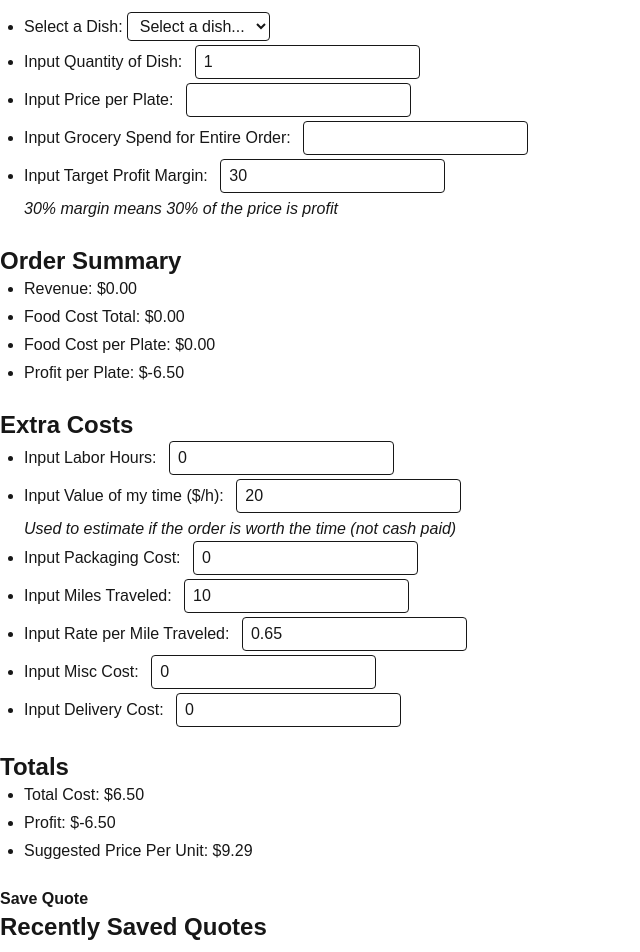
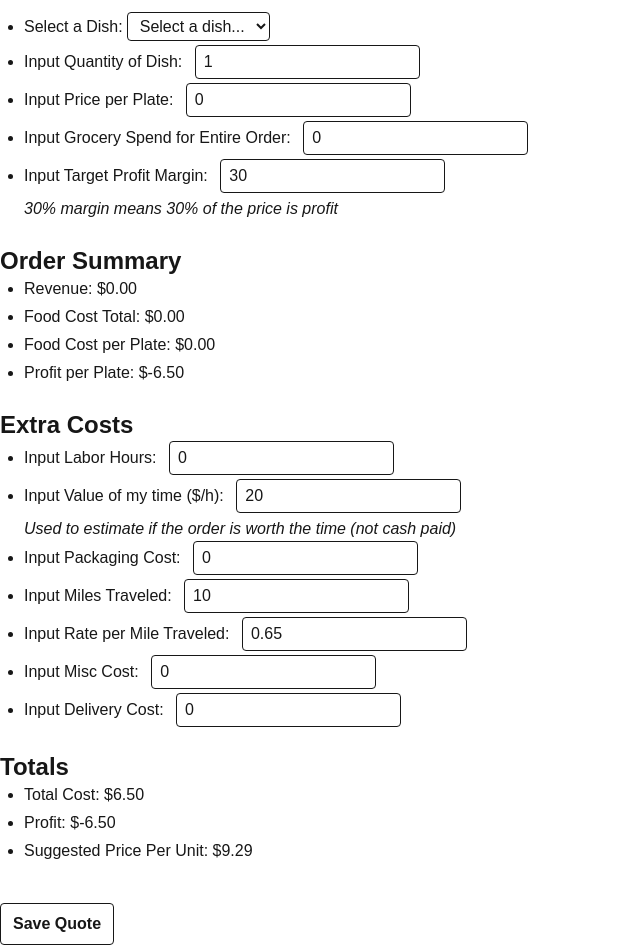
Before and after one commit to dokuritsu/catering-costs, a Next.js app: page /quote in a window 1280 px wide. Shown: the part 80-1032 px from the top of the page, without its empty margins (0-640 px from the left). Built offline with nearby package versions, Linux system fonts and the light colour scheme.

Commit message:
Added var that affected total cost in Quote type; Able to load a saved quote

```diff
--- a/app/quote/page.tsx
+++ b/app/quote/page.tsx
@@ -17,8 +17,8 @@ export default function Quote(){
     const [deliveryCost, setDeliveryCost] = useState("0");
     const [miscCost, setMiscCost] = useState("0");
     const [marginPct, setMarginPct] = useState("30");
-    const [pricePerUnit, setPricePerUnit] = useState("");
-    const [grocerySpend, setGrocerySpend] = useState("");
+    const [pricePerUnit, setPricePerUnit] = useState("0");
+    const [grocerySpend, setGrocerySpend] = useState("0");
     const [miles, setMiles] = useState("10");
     const [ratePerMile, setRatePerMile] = useState("0.65");
     const [savedQuotes, setSavedQuotes] = useState<Quote[]>([]);
@@ -44,7 +44,7 @@ export default function Quote(){
     const revenue = Number(pricePerUnit) * qtyNum
     const profit = revenue - totalCost
 
-    // Load dishes from localStorage key "catering_dishes_v2"
+    // Load dishes from localStorage key
     useEffect(() => {
         const raw = localStorage.getItem(STORAGE_KEY);
         if(raw){
@@ -74,12 +74,16 @@ export default function Quote(){
                 savedAt: new Date().toISOString(),
                 dishName: selectedDishName,
                 quantity: qtyNum,
+                laborHours: Number(laborHours),
+                laborRate: Number(laborRate),
+                packagingCost: Number(packagingCost),
+                deliveryCost: Number(deliveryCost),
+                miscCost: Number(miscCost),
+                marginPct: Number(marginPct),
                 pricePerUnit: Number(pricePerUnit),
                 grocerySpend: Number(grocerySpend),
-                laborHours: Number(laborHours),
                 miles: Number(miles),
                 ratePerMile: Number(ratePerMile),
-                marginPct: Number(marginPct),
                 totalCost: Number(totalCost),
                 revenue: Number(revenue),
                 profit: Number(profit)
@@ -101,6 +105,19 @@ export default function Quote(){
         })
     }
 
+    function handleLoadQuote(quote: Quote){
+        setSelectedDishName(quote.dishName);
+        setQuantity(String(quote.quantity));
+        setLaborHours(String(quote.laborHours));
+        setLaborRate(String(quote.laborRate));
+        setPackagingCost(String(quote.packagingCost));
+        setDeliveryCost(String(quote.deliveryCost));
+        setMiscCost(String(quote.miscCost)),
+        setPricePerUnit(String(quote.pricePerUnit));
+        setGrocerySpend(String(quote.grocerySpend));
+        setMiles(String(quote.miles));
+    }
+
     return (
     <>
         <h1 className="text-3xl font-bold">Quotes</h1>
@@ -115,7 +132,7 @@ export default function Quote(){
                         </select>
                     </label>
                 </li>
-                <li >Input Quantity of Dish: <input className="border rounded px-2 py-1 ml-2" type="number" value={quantity} onChange={e => setQuantity(e.target.value)}/></li>
+                <li>Input Quantity of Dish: <input className="border rounded px-2 py-1 ml-2" type="number" value={quantity} onChange={e => setQuantity(e.target.value)}/></li>
                 <li>Input Price per Plate: <input className="border rounded px-2 py-1 ml-2" type="number" value={pricePerUnit} onChange={e => setPricePerUnit(e.target.value)}/></li>
                 <li>Input Grocery Spend for Entire Order: <input className="border rounded px-2 py-1 ml-2" type="number" value={grocerySpend} onChange={e => setGrocerySpend(e.target.value)}/></li>
                 <li>Input Target Profit Margin: <input className="border rounded px-2 py-1 ml-2" type="number" value={marginPct} onChange={e => setMarginPct(e.target.value)}/></li>
@@ -153,14 +170,15 @@ export default function Quote(){
             </ul>
         </div>
         <div className="mt-6">
-            <button onClick={handleSaveQuote}><b>Save Quote</b></button>
-            <h1 className="text-2xl font-bold">Recently Saved Quotes</h1>
+            <button className="mt-4 border rounded px-3 py-2 font-semibold" onClick={handleSaveQuote}><b>Save Quote</b></button>
+            <h1 className="mt-3 text-2xl font-bold">Recently Saved Quotes</h1>
             {savedQuotes.map(quotes =>
                 <div className="mt-6" key={quotes.id}>
                     <h3 className="font-bold">{quotes.dishName}{' '}
-                        <button onClick={() => {handleDeleteQuote(quotes.id)}}>Delete</button>
+                        <button className="mt-4 border rounded px-2 py-1 font-semibold" onClick={() => {handleLoadQuote(quotes)}}>Load</button>
+                        <button className="mt-4 border rounded px-2 py-1 font-semibold" onClick={() => {handleDeleteQuote(quotes.id)}}>Delete</button>
                     </h3>
-                    <ul>
+                    <ul className="list-disc ml-6 space-y-1">
                         <li>Saved Date: {new Date(quotes.savedAt).toLocaleString()}</li>
                         <li>Plate Quantity: {quotes.quantity}</li>
                         <li>Total Cost: ${quotes.totalCost}</li>
```
Also changed, not shown: lib/types.ts (+6 -2 lines).
